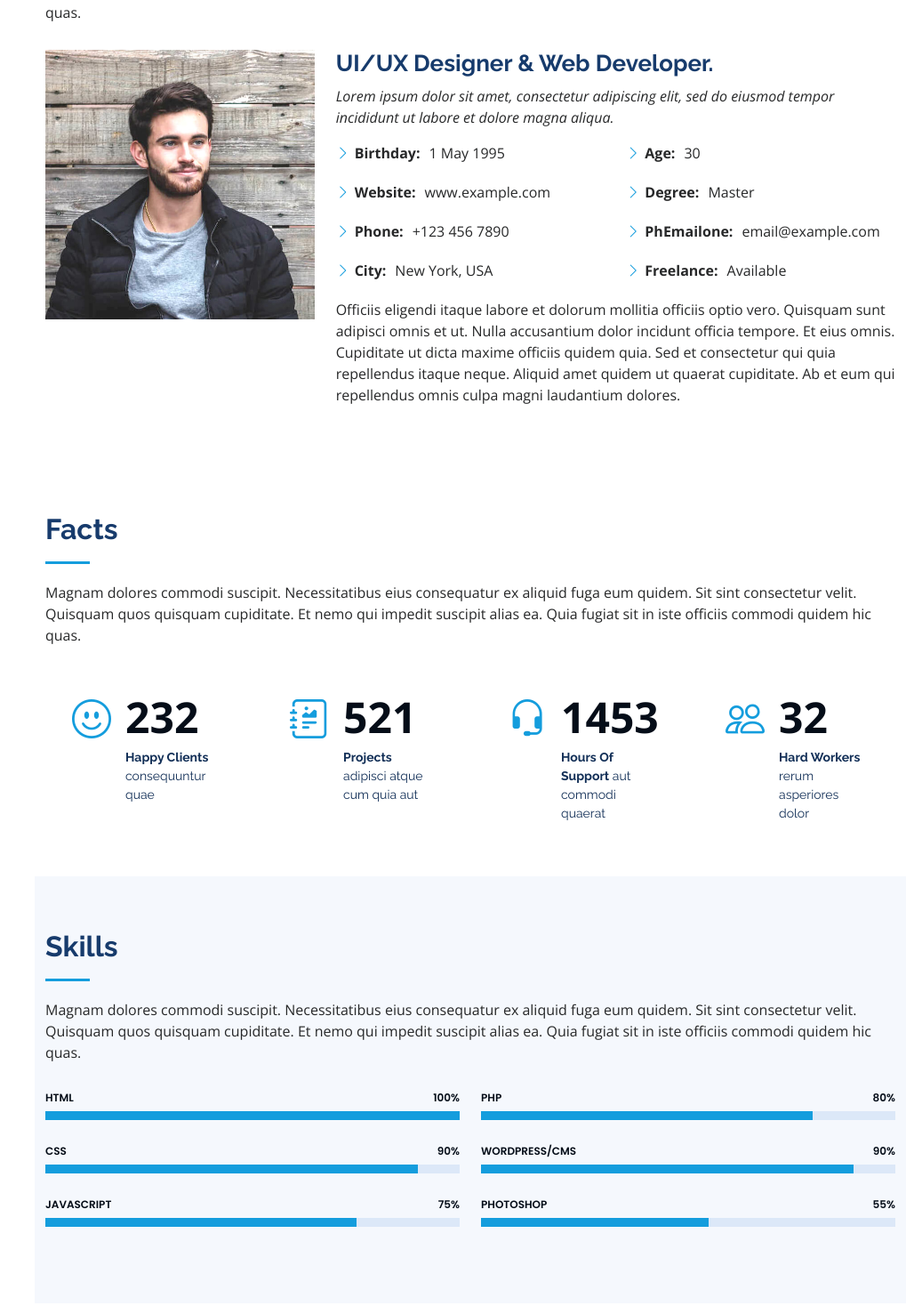
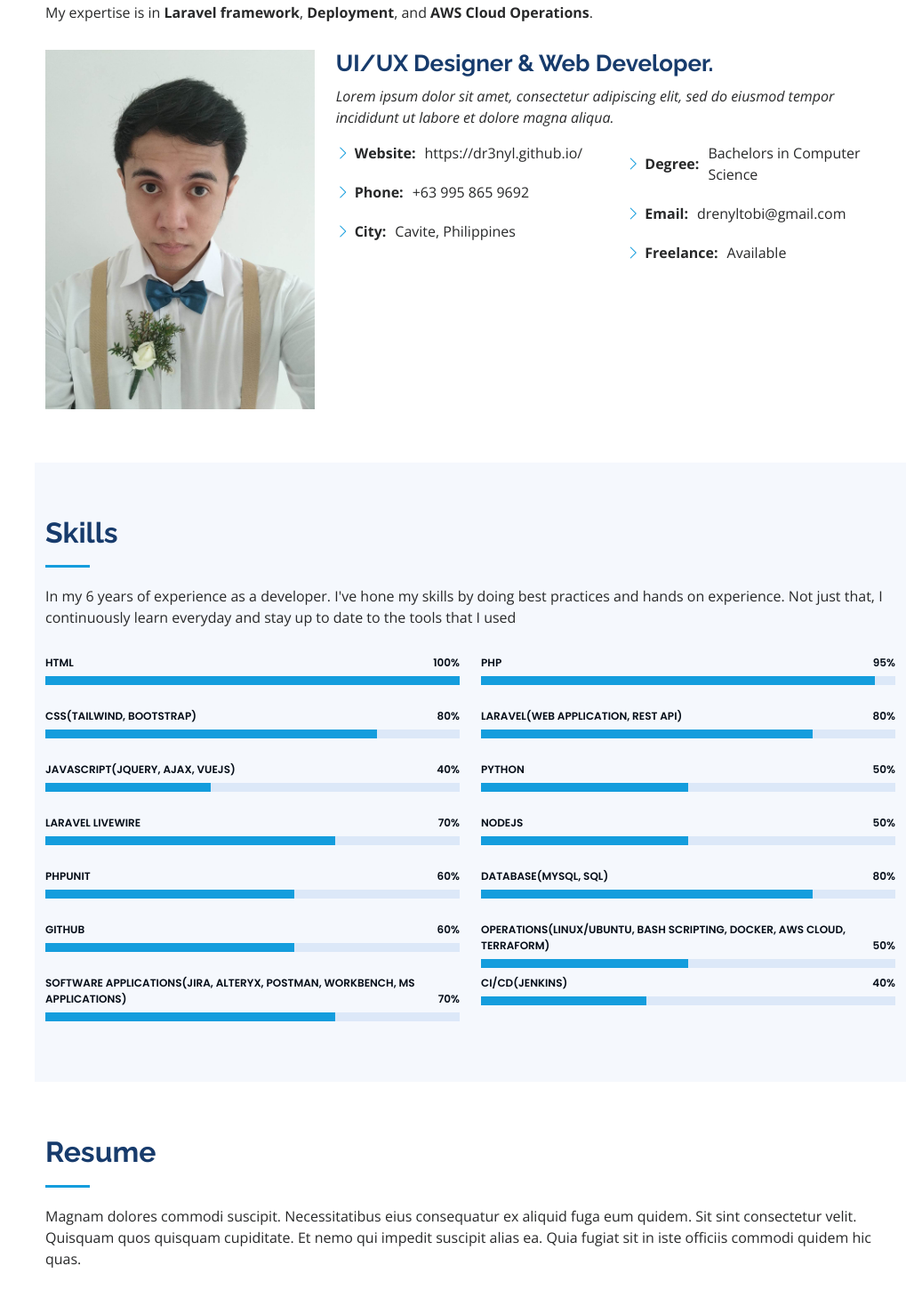
Before and after one commit to dr3nyl/dr3nyl.github.io, a plain HTML site: page index.html in a window 1280 px wide. Shown: the part 984-2452 px from the top of the page at 89% size, without its empty margins (261-1280 px from the left). Drawn offline with nearby package versions, Linux system fonts and the light colour scheme.

Commit message:
Update my github page

```diff
--- a/assets/css/style.css
+++ b/assets/css/style.css
@@ -229,7 +229,8 @@ h6 {
 #hero {
   width: 100%;
   height: 100vh;
-  background: url("../img/hero-bg.jpg") top center;
+  /* background: url("../img/img5.jpg") top center; */
+  background-color: rgb(5, 79, 139);
   background-size: cover;
 }
 
--- a/index.html
+++ b/index.html
@@ -46,8 +46,8 @@
     <div class="d-flex flex-column">
 
       <div class="profile">
-        <img src="assets/img/profile-img.jpg" alt="" class="img-fluid rounded-circle">
-        <h1 class="text-light"><a href="index.html">Alex Smith</a></h1>
+        <img src="assets/img/img2.jpg" alt="" class="img-fluid">
+        <h1 class="text-light"><a href="index.html">Drenyl Pomarejo</a></h1>
         <div class="social-links mt-3 text-center">
           <a href="#" class="twitter"><i class="bx bxl-twitter"></i></a>
           <a href="#" class="facebook"><i class="bx bxl-facebook"></i></a>
@@ -73,8 +73,8 @@
   <!-- ======= Hero Section ======= -->
   <section id="hero" class="d-flex flex-column justify-content-center align-items-center">
     <div class="hero-container" data-aos="fade-in">
-      <h1>Alex Smith</h1>
-      <p>I'm <span class="typed" data-typed-items="Designer, Developer, Freelancer, Photographer"></span></p>
+      <h1>Drenyl Pomarejo</h1>
+      <p>I'm <span class="typed" data-typed-items="Developer, Freelancer"></span></p>
     </div>
   </section><!-- End Hero -->
 
@@ -86,12 +86,13 @@
 
         <div class="section-title">
           <h2>About</h2>
-          <p>Magnam dolores commodi suscipit. Necessitatibus eius consequatur ex aliquid fuga eum quidem. Sit sint consectetur velit. Quisquam quos quisquam cupiditate. Et nemo qui impedit suscipit alias ea. Quia fugiat sit in iste officiis commodi quidem hic quas.</p>
+          <p>I'm a Software developer and a certified <strong>AWS Cloud Practitioner</strong>. I build web applications to help my clients make their business push further to the next level.<br>
+            My expertise is in <strong>Laravel framework</strong>, <strong>Deployment</strong>, and <strong>AWS Cloud Operations</strong>.</p>
         </div>
 
         <div class="row">
           <div class="col-lg-4" data-aos="fade-right">
-            <img src="assets/img/profile-img.jpg" class="img-fluid" alt="">
+            <img src="assets/img/img2.jpg" class="img-fluid" alt="">
           </div>
           <div class="col-lg-8 pt-4 pt-lg-0 content" data-aos="fade-left">
             <h3>UI/UX Designer &amp; Web Developer.</h3>
@@ -102,78 +103,24 @@
             <div class="row">
               <div class="col-lg-6">
                 <ul>
-                  <li><i class="bi bi-chevron-right"></i> <strong>Birthday:</strong> <span>1 May 1995</span></li>
-                  <li><i class="bi bi-chevron-right"></i> <strong>Website:</strong> <span>www.example.com</span></li>
-                  <li><i class="bi bi-chevron-right"></i> <strong>Phone:</strong> <span>+123 456 7890</span></li>
-                  <li><i class="bi bi-chevron-right"></i> <strong>City:</strong> <span>New York, USA</span></li>
+                  <li><i class="bi bi-chevron-right"></i> <strong>Website:</strong> <span>https://dr3nyl.github.io/</span></li>
+                  <li><i class="bi bi-chevron-right"></i> <strong>Phone:</strong> <span>+63 995 865 9692</span></li>
+                  <li><i class="bi bi-chevron-right"></i> <strong>City:</strong> <span>Cavite, Philippines</span></li>
                 </ul>
               </div>
               <div class="col-lg-6">
                 <ul>
-                  <li><i class="bi bi-chevron-right"></i> <strong>Age:</strong> <span>30</span></li>
-                  <li><i class="bi bi-chevron-right"></i> <strong>Degree:</strong> <span>Master</span></li>
-                  <li><i class="bi bi-chevron-right"></i> <strong>PhEmailone:</strong> <span>email@example.com</span></li>
+                  <li><i class="bi bi-chevron-right"></i> <strong>Degree:</strong> <span>Bachelors in Computer Science</span></li>
+                  <li><i class="bi bi-chevron-right"></i> <strong>Email:</strong> <span>drenyltobi@gmail.com</span></li>
                   <li><i class="bi bi-chevron-right"></i> <strong>Freelance:</strong> <span>Available</span></li>
                 </ul>
               </div>
             </div>
-            <p>
-              Officiis eligendi itaque labore et dolorum mollitia officiis optio vero. Quisquam sunt adipisci omnis et ut. Nulla accusantium dolor incidunt officia tempore. Et eius omnis.
-              Cupiditate ut dicta maxime officiis quidem quia. Sed et consectetur qui quia repellendus itaque neque. Aliquid amet quidem ut quaerat cupiditate. Ab et eum qui repellendus omnis culpa magni laudantium dolores.
-            </p>
           </div>
         </div>
 
       </div>
     </section><!-- End About Section -->
-
-    <!-- ======= Facts Section ======= -->
-    <section id="facts" class="facts">
-      <div class="container">
-
-        <div class="section-title">
-          <h2>Facts</h2>
-          <p>Magnam dolores commodi suscipit. Necessitatibus eius consequatur ex aliquid fuga eum quidem. Sit sint consectetur velit. Quisquam quos quisquam cupiditate. Et nemo qui impedit suscipit alias ea. Quia fugiat sit in iste officiis commodi quidem hic quas.</p>
-        </div>
-
-        <div class="row no-gutters">
-
-          <div class="col-lg-3 col-md-6 d-md-flex align-items-md-stretch" data-aos="fade-up">
-            <div class="count-box">
-              <i class="bi bi-emoji-smile"></i>
-              <span data-purecounter-start="0" data-purecounter-end="232" data-purecounter-duration="1" class="purecounter"></span>
-              <p><strong>Happy Clients</strong> consequuntur quae</p>
-            </div>
-          </div>
-
-          <div class="col-lg-3 col-md-6 d-md-flex align-items-md-stretch" data-aos="fade-up" data-aos-delay="100">
-            <div class="count-box">
-              <i class="bi bi-journal-richtext"></i>
-              <span data-purecounter-start="0" data-purecounter-end="521" data-purecounter-duration="1" class="purecounter"></span>
-              <p><strong>Projects</strong> adipisci atque cum quia aut</p>
-            </div>
-          </div>
-
-          <div class="col-lg-3 col-md-6 d-md-flex align-items-md-stretch" data-aos="fade-up" data-aos-delay="200">
-            <div class="count-box">
-              <i class="bi bi-headset"></i>
-              <span data-purecounter-start="0" data-purecounter-end="1453" data-purecounter-duration="1" class="purecounter"></span>
-              <p><strong>Hours Of Support</strong> aut commodi quaerat</p>
-            </div>
-          </div>
-
-          <div class="col-lg-3 col-md-6 d-md-flex align-items-md-stretch" data-aos="fade-up" data-aos-delay="300">
-            <div class="count-box">
-              <i class="bi bi-people"></i>
-              <span data-purecounter-start="0" data-purecounter-end="32" data-purecounter-duration="1" class="purecounter"></span>
-              <p><strong>Hard Workers</strong> rerum asperiores dolor</p>
-            </div>
-          </div>
-
-        </div>
-
-      </div>
-    </section><!-- End Facts Section -->
 
     <!-- ======= Skills Section ======= -->
     <section id="skills" class="skills section-bg">
@@ -181,7 +128,7 @@
 
         <div class="section-title">
           <h2>Skills</h2>
-          <p>Magnam dolores commodi suscipit. Necessitatibus eius consequatur ex aliquid fuga eum quidem. Sit sint consectetur velit. Quisquam quos quisquam cupiditate. Et nemo qui impedit suscipit alias ea. Quia fugiat sit in iste officiis commodi quidem hic quas.</p>
+          <p>In my 6 years of experience as a developer. I've hone my skills by doing best practices and hands on experience. Not just that, I continuously learn everyday and stay up to date to the tools that I used  </p>
         </div>
 
         <div class="row skills-content">
@@ -196,16 +143,44 @@
             </div>
 
             <div class="progress">
-              <span class="skill">CSS <i class="val">90%</i></span>
+              <span class="skill">CSS(Tailwind, Bootstrap)<i class="val">80%</i></span>
               <div class="progress-bar-wrap">
-                <div class="progress-bar" role="progressbar" aria-valuenow="90" aria-valuemin="0" aria-valuemax="100"></div>
+                <div class="progress-bar" role="progressbar" aria-valuenow="80" aria-valuemin="0" aria-valuemax="100"></div>
               </div>
             </div>
 
             <div class="progress">
-              <span class="skill">JavaScript <i class="val">75%</i></span>
+              <span class="skill">JavaScript(jQuery, AJAX, VueJS) <i class="val">40%</i></span>
               <div class="progress-bar-wrap">
-                <div class="progress-bar" role="progressbar" aria-valuenow="75" aria-valuemin="0" aria-valuemax="100"></div>
+                <div class="progress-bar" role="progressbar" aria-valuenow="40" aria-valuemin="0" aria-valuemax="100"></div>
+              </div>
+            </div>
+
+            <div class="progress">
+              <span class="skill">Laravel Livewire <i class="val">70%</i></span>
+              <div class="progress-bar-wrap">
+                <div class="progress-bar" role="progressbar" aria-valuenow="70" aria-valuemin="0" aria-valuemax="100"></div>
+              </div>
+            </div>
+
+            <div class="progress">
+              <span class="skill">PHPUnit<i class="val">60%</i></span>
+              <div class="progress-bar-wrap">
+                <div class="progress-bar" role="progressbar" aria-valuenow="60" aria-valuemin="0" aria-valuemax="100"></div>
+              </div>
+            </div>
+
+            <div class="progress">
+              <span class="skill">Github<i class="val">60%</i></span>
+              <div class="progress-bar-wrap">
+                <div class="progress-bar" role="progressbar" aria-valuenow="60" aria-valuemin="0" aria-valuemax="100"></div>
+              </div>
+            </div>
+
+            <div class="progress">
+              <span class="skill">Software Applications(Jira, Alteryx, Postman, Workbench, MS Applications)<i class="val">70%</i></span>
+              <div class="progress-bar-wrap">
+                <div class="progress-bar" role="progressbar" aria-valuenow="70" aria-valuemin="0" aria-valuemax="100"></div>
               </div>
             </div>
 
@@ -214,25 +189,54 @@
           <div class="col-lg-6" data-aos="fade-up" data-aos-delay="100">
 
               <div class="progress">
-              <span class="skill">PHP <i class="val">80%</i></span>
+                <span class="skill">PHP <i class="val">95%</i></span>
+                <div class="progress-bar-wrap">
+                  <div class="progress-bar" role="progressbar" aria-valuenow="95" aria-valuemin="0" aria-valuemax="100"></div>
+                </div>
+              </div>
+
+              <div class="progress">
+                <span class="skill">Laravel(Web application, REST API)<i class="val">80%</i></span>
                 <div class="progress-bar-wrap">
                   <div class="progress-bar" role="progressbar" aria-valuenow="80" aria-valuemin="0" aria-valuemax="100"></div>
                 </div>
               </div>
 
               <div class="progress">
-              <span class="skill">WordPress/CMS <i class="val">90%</i></span>
+                <span class="skill">Python <i class="val">50%</i></span>
                 <div class="progress-bar-wrap">
-                <div class="progress-bar" role="progressbar" aria-valuenow="90" aria-valuemin="0" aria-valuemax="100"></div>
+                  <div class="progress-bar" role="progressbar" aria-valuenow="50" aria-valuemin="0" aria-valuemax="100"></div>
                 </div>
               </div>
 
               <div class="progress">
-              <span class="skill">Photoshop <i class="val">55%</i></span>
+                <span class="skill">NodeJS <i class="val">50%</i></span>
                 <div class="progress-bar-wrap">
-                <div class="progress-bar" role="progressbar" aria-valuenow="55" aria-valuemin="0" aria-valuemax="100"></div>
+                  <div class="progress-bar" role="progressbar" aria-valuenow="50" aria-valuemin="0" aria-valuemax="100"></div>
                 </div>
               </div>
+
+              <div class="progress">
+                <span class="skill">Database(MySQL, SQL) <i class="val">80%</i></span>
+                <div class="progress-bar-wrap">
+                  <div class="progress-bar" role="progressbar" aria-valuenow="80" aria-valuemin="0" aria-valuemax="100"></div>
+                </div>
+              </div>
+
+              <div class="progress">
+                <span class="skill">Operations(Linux/Ubuntu, Bash scripting, Docker, AWS Cloud, Terraform)<i class="val">50%</i></span>
+                <div class="progress-bar-wrap">
+                  <div class="progress-bar" role="progressbar" aria-valuenow="50" aria-valuemin="0" aria-valuemax="100"></div>
+                </div>
+              </div>
+
+              <div class="progress">
+                <span class="skill">CI/CD(Jenkins)<i class="val">40%</i></span>
+                <div class="progress-bar-wrap">
+                  <div class="progress-bar" role="progressbar" aria-valuenow="40" aria-valuemin="0" aria-valuemax="100"></div>
+                </div>
+              </div>
+
 
           </div>
 
@@ -254,7 +258,7 @@
           <div class="col-lg-6" data-aos="fade-up">
             <h3 class="resume-title">Sumary</h3>
             <div class="resume-item pb-0">
-              <h4>Alex Smith</h4>
+              <h4>Drenyl Pomarejo</h4>
               <p><em>Innovative and deadline-driven Graphic Designer with 3+ years of experience designing and developing user-centered digital/print marketing material from initial concept to final, polished deliverable.</em></p>
               <ul>
                 <li>Portland par 127,Orlando, FL</li>
@@ -625,21 +629,6 @@
 
   </main><!-- End #main -->
 
-  <!-- ======= Footer ======= -->
-  <footer id="footer">
-    <div class="container">
-      <div class="copyright">
-        &copy; Copyright <strong><span>iPortfolio</span></strong>
-      </div>
-      <div class="credits">
-        <!-- All the links in the footer should remain intact. -->
-        <!-- You can delete the links only if you purchased the pro version. -->
-        <!-- Licensing information: https://bootstrapmade.com/license/ -->
-        <!-- Purchase the pro version with working PHP/AJAX contact form: https://bootstrapmade.com/iportfolio-bootstrap-portfolio-websites-template/ -->
-        Designed by <a href="https://bootstrapmade.com/">BootstrapMade</a>
-      </div>
-    </div>
-  </footer><!-- End  Footer -->
 
   <a href="#" class="back-to-top d-flex align-items-center justify-content-center"><i class="bi bi-arrow-up-short"></i></a>
 
```
Also changed, not shown: assets/img/img2.jpg (added), assets/img/img3.jpg (added), assets/img/img5.jpg (added). Lines whose indentation alone changed are shown as unchanged.
